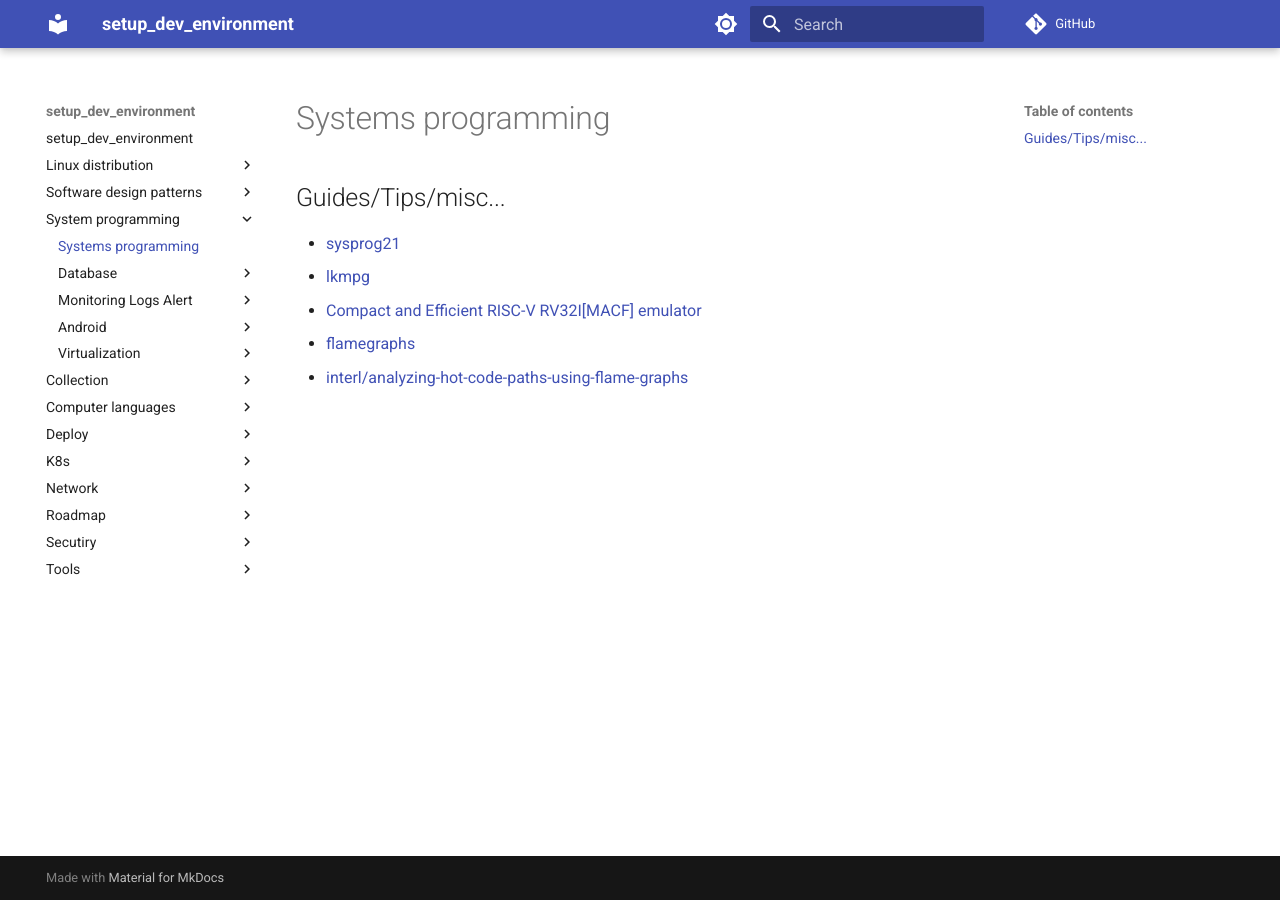
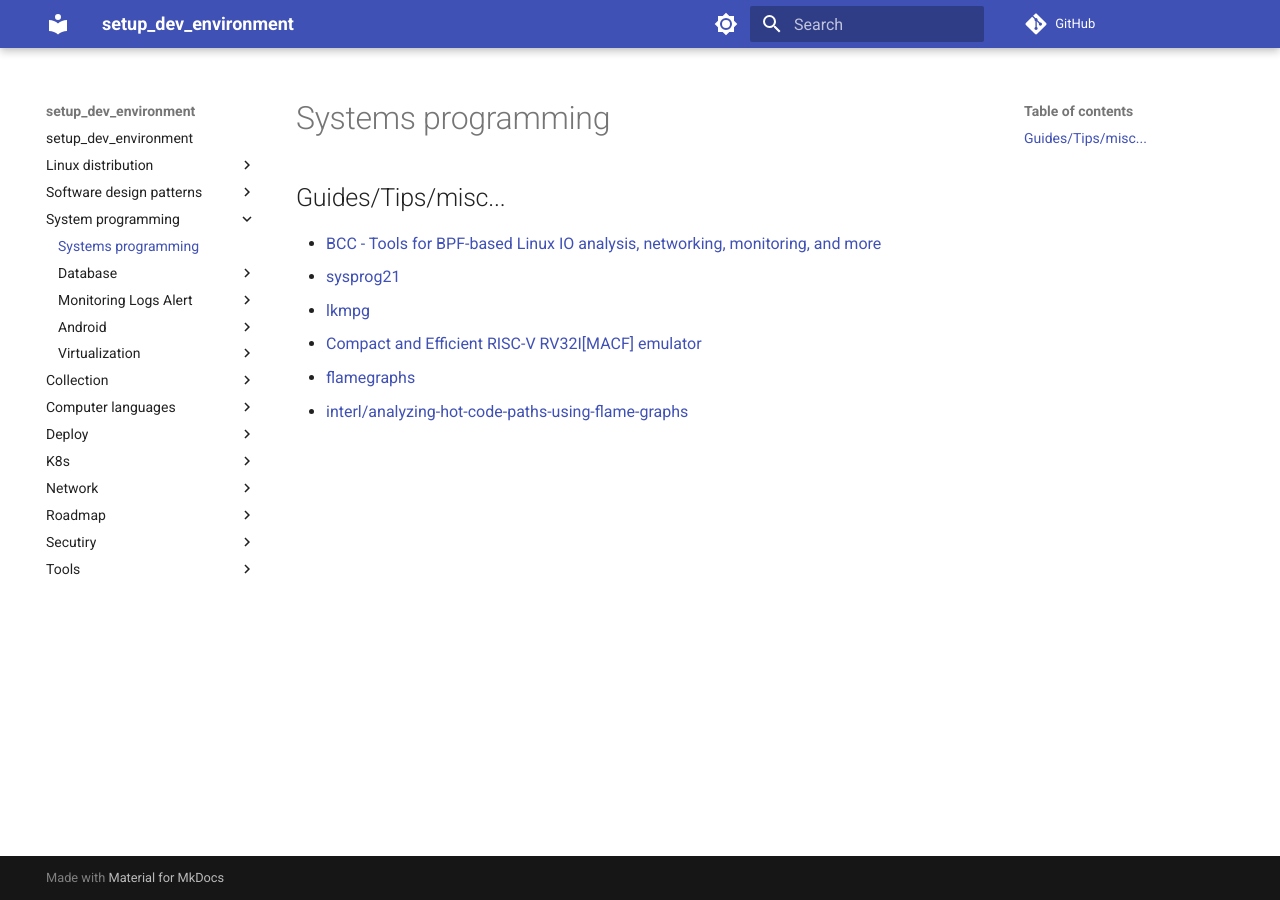
Before and after one commit to hong539/setup_dev_environment, an MkDocs documentation site: the page built from docs/System programming/Systems programming.md, in a window 1280 px wide. Built offline with MkDocs 1.6.1 and Material for MkDocs 9.7.7, drawn with Linux system fonts in a browser that asks for light colours; comment, search, counter and statistics services are not loaded.

Commit message:
Update docs

```diff
--- a/docs/System programming/Systems programming.md
+++ b/docs/System programming/Systems programming.md
@@ -2,6 +2,7 @@
 
 ## Guides/Tips/misc...
 
+* [BCC - Tools for BPF-based Linux IO analysis, networking, monitoring, and more](https://github.com/iovisor/bcc/)
 * [sysprog21](https://github.com/sysprog21)
 * [lkmpg](https://github.com/sysprog21/lkmpg)
 * [Compact and Efficient RISC-V RV32I[MACF] emulator](https://github.com/sysprog21/rv32emu)
```
